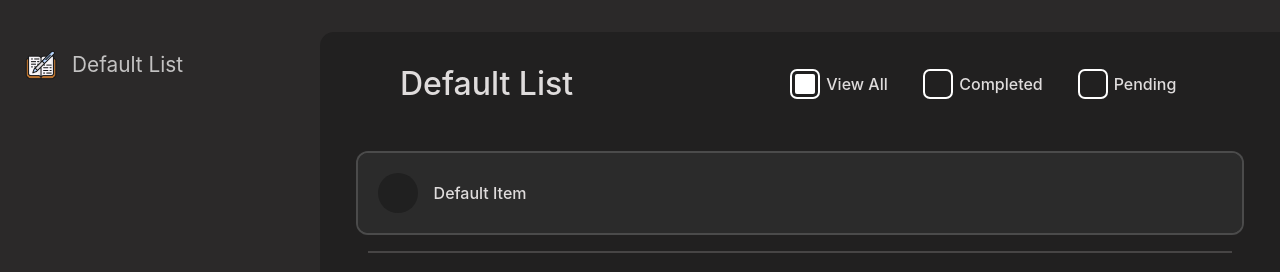
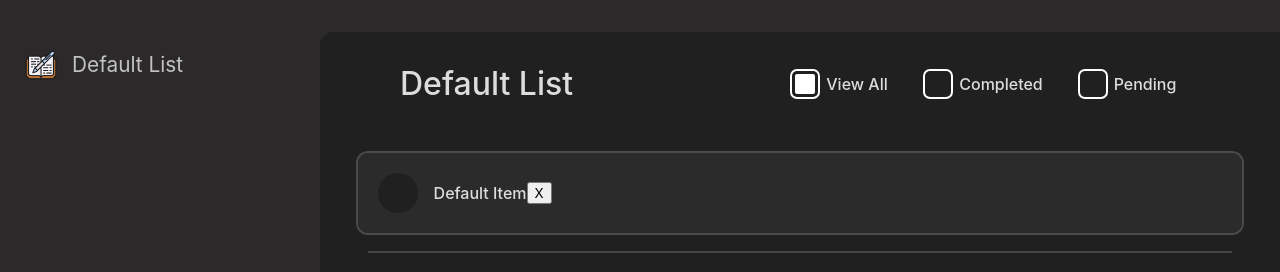
Before and after one commit to Rane3/ToDo---Ludex, a React (Create React App) app in the folder my-todo-app/: page / in a window 1280 px wide. Shown: the top 272 px of the page. Built offline with nearby package versions, Linux system fonts and the light colour scheme.

Commit message:
Add delete functionality

```diff
--- a/my-todo-app/src/components/MainListView.tsx
+++ b/my-todo-app/src/components/MainListView.tsx
@@ -41,6 +41,12 @@ const MainListView: FC<TodoList> = ({ todoItems, name }) => {
     const fillerCount = 20 - filteredTodos.length;
     const fillerItems = Array(fillerCount).fill(null);
 
+    const deleteTodo = (id: string) => {
+        setcurrentTodoItems((prevItems) =>
+            prevItems.filter((item) => item.id !== id)
+        );
+    };
+
     return (
         <section id='main-list-view'>
             <div id="main-view-top">
@@ -50,7 +56,7 @@ const MainListView: FC<TodoList> = ({ todoItems, name }) => {
                 </div>
                 {filteredTodos.map((todo) => (
 
-                    <TodoItem key={todo.id} todo={todo} setCompleted={setCompleted} />
+                    <TodoItem deleteTodo={deleteTodo} key={todo.id} todo={todo} setCompleted={setCompleted} />
                 ))}
                 {fillerItems.map((_, index) => (
                     <div key={`filler-${index}`} className='filler-item'></div>
--- a/my-todo-app/src/components/TodoItem.tsx
+++ b/my-todo-app/src/components/TodoItem.tsx
@@ -4,7 +4,7 @@ import { TodoItemProps } from '../types/todo';
 
 
 
-const TodoItem: FC<TodoItemProps> = ({ todo, setCompleted }) => {
+const TodoItem: FC<TodoItemProps> = ({ todo, setCompleted, deleteTodo }) => {
     const handleCheckboxChange = () => {
         console.log(!todo.completed)
         setCompleted(todo.id, !todo.completed);
@@ -24,7 +24,9 @@ const TodoItem: FC<TodoItemProps> = ({ todo, setCompleted }) => {
                     <polyline className="check" points="11.78 18.12 15.55 22.23 25.17 12.87"></polyline>
                 </svg>
             </div>
+
             <span className='todo-item-text'>{todo.text}</span>
+            <button onClick={() => deleteTodo(todo.id)} >X</button>
         </div>
     );
 };
--- a/my-todo-app/src/types/todo.ts
+++ b/my-todo-app/src/types/todo.ts
@@ -18,6 +18,7 @@ export interface TodoListProps  {
 
 export interface  TodoItemProps  {
     todo: Todo;
+    deleteTodo: (id: string) => void;
     setCompleted: (id: string, completed: boolean) => void;
 };
 export interface TodoFilterProps{
```
